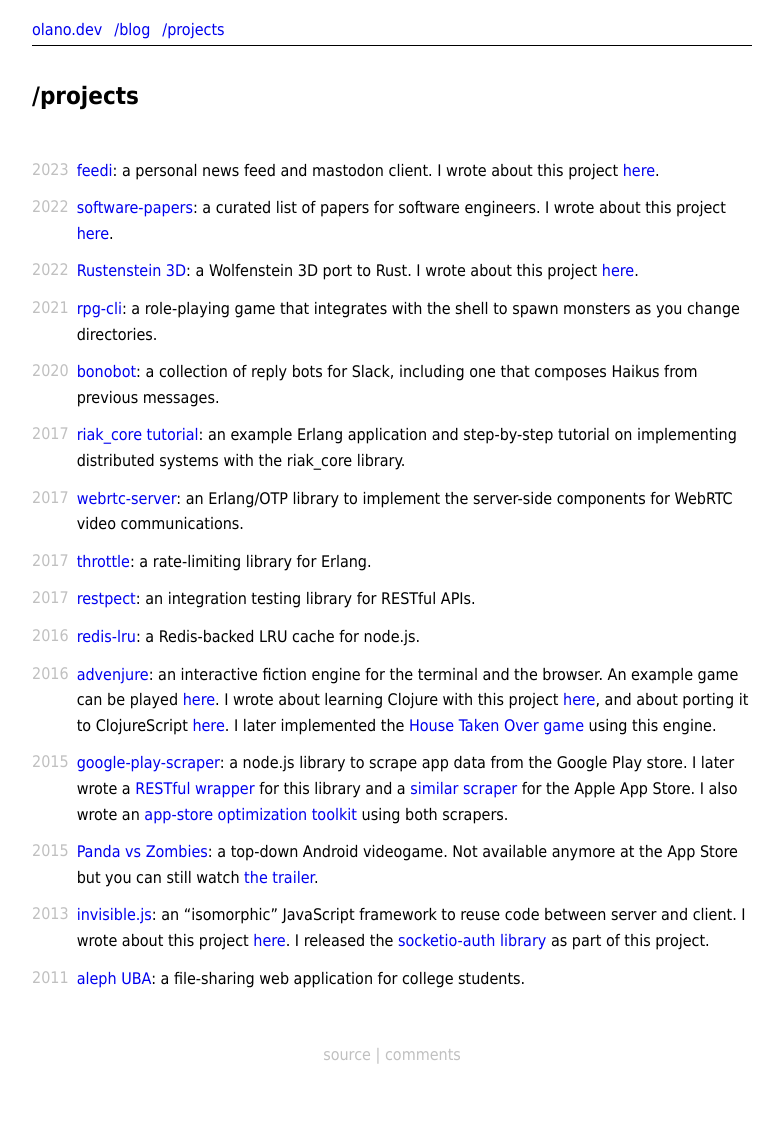
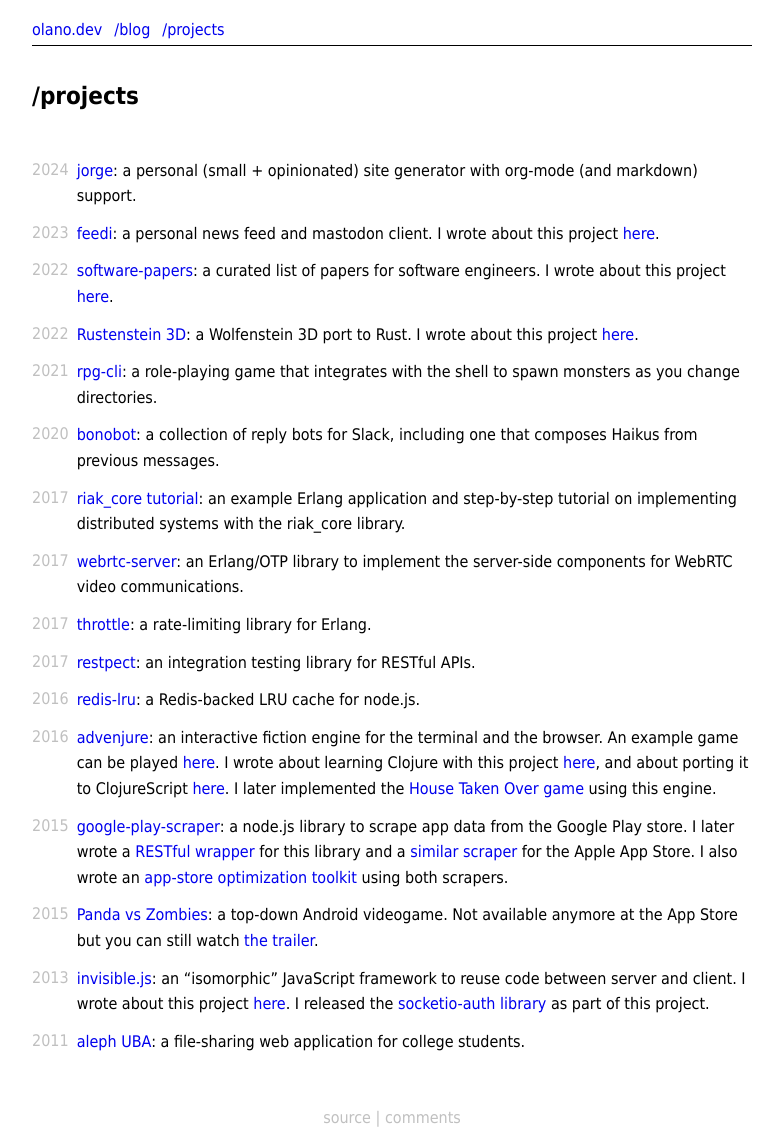
Before and after one commit to facundoolano/olano.dev, a Jekyll site: the page built from projects.html, in a window 1280 px wide. Shown: the whole page, without its empty margins (248-1031 px from the left). Built offline with Jekyll 4.4.1, drawn with Linux system fonts in a browser that asks for light colours; before the commit the page ends 1083 px from its top, so only the background shows below that.

Commit message:
add jorge project

```diff
--- a/_data/projects.yml
+++ b/_data/projects.yml
@@ -1,3 +1,7 @@
+- date: 2024
+  name: jorge
+  url: https://jorge.olano.dev/
+  description: a personal (small + opinionated) site generator with org-mode (and markdown) support.
 - date: 2023
   name: feedi
   url: https://github.com/facundoolano/feedi
```
